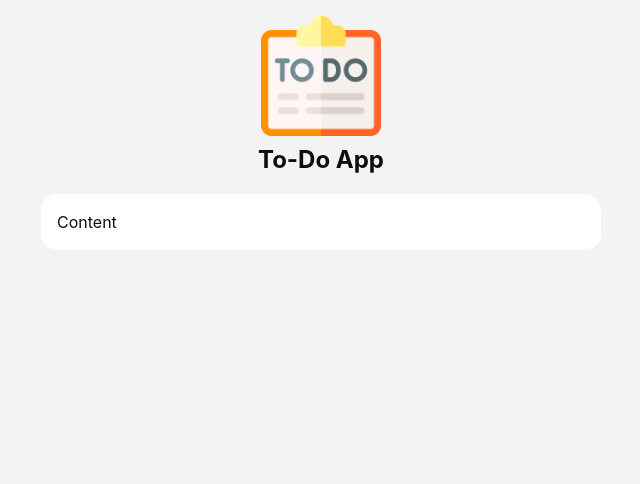
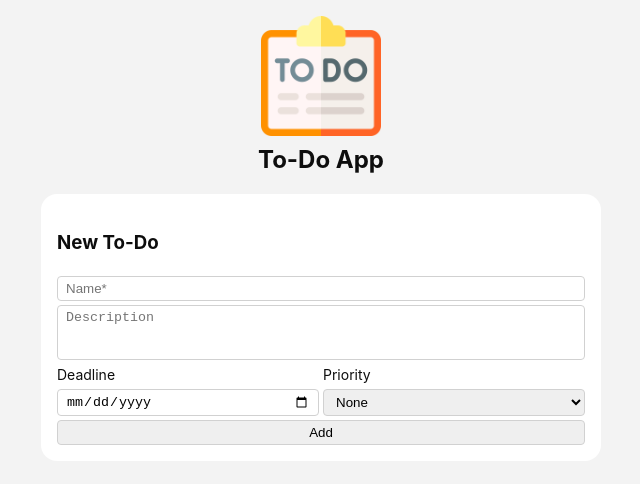
Before and after one commit to meriam-hamdaoui/my_todo_list, a React (Vite) app: page / in a window 1280 px wide. Shown: the top 484 px of the page, without its empty margins (319-959 px from the left). Built offline with nearby package versions, Linux system fonts and the light colour scheme.

Commit message:
todo form

```diff
--- a/src/App.jsx
+++ b/src/App.jsx
@@ -1,16 +1,18 @@
 import React from "react";
-
+import TodoForm from "./components/TodoForm/TodoForm";
 import styles from "./App.module.css";
 
 function App() {
   return (
     <div className={styles.App}>
       <header className={styles.Header}>
-        <img className={styles.Logo} src="/public/img/to-do-list.png" />
+        <img className={styles.Logo} src="/img/to-do-list.png" />
         <h2 className={styles.Title}>To-Do App</h2>
       </header>
 
-      <div className={styles.AppContainer}>Content</div>
+      <div className={styles.AppContainer}>
+        <TodoForm />
+      </div>
     </div>
   );
 }
--- /dev/null
+++ b/src/components/TodoForm/Todo.module.css
@@ -0,0 +1,45 @@
+.Form {
+  display: flex;
+  flex-direction: column;
+  gap: 4px;
+}
+
+.Form input[type="submit"] {
+  width: 100%;
+}
+
+.FormFields {
+  display: flex;
+  flex-direction: column;
+  flex-grow: 1;
+  gap: 4px;
+}
+
+.FormGroup {
+  display: flex;
+  gap: 4px;
+  align-items: flex-start;
+}
+
+.FormField {
+  display: flex;
+  flex-direction: column;
+  gap: 4px;
+  flex-grow: 1;
+  flex-basis: 50%;
+  justify-content: center;
+}
+
+.FormField label {
+  font-size: 14px;
+}
+
+.FormField input,
+.FormField textarea,
+.FormField select {
+  width: 100%;
+}
+
+.FormField textarea {
+  resize: none;
+}
--- /dev/null
+++ b/src/components/TodoForm/TodoForm.jsx
@@ -0,0 +1,66 @@
+import React from "react";
+import styles from "./Todo.module.css";
+
+export const periorities = [
+  { value: "none", label: "None" },
+  { value: "low", label: "Low" },
+  { value: "medium", label: "Medium" },
+  { value: "high", label: "High" },
+];
+
+const TodoForm = () => {
+  return (
+    <section>
+      <h3 className={styles.Title}>New To-Do</h3>
+
+      <form className={styles.Form}>
+        <div className={styles.FormFields}>
+          <div className={styles.FormField}>
+            <input
+              type="text"
+              aria-label="Name*"
+              placeholder="Name*"
+              name="name"
+              autoComplete="off"
+            />
+          </div>
+
+          <div className={styles.FormField}>
+            <textarea
+              aria-label="Description"
+              placeholder="Description"
+              name="description"
+              rows="3"
+            />
+          </div>
+
+          <div className={styles.FormGroup}>
+            <div className={styles.FormField}>
+              <label htmlFor="deadline">Deadline</label>
+              <input type="date" id="deadline" name="deadline" />
+            </div>
+
+            <div className={styles.FormField}>
+              <label htmlFor="priority">Priority</label>
+              <select defaultValue="none" id="priority" name="priority">
+                {periorities.map((priority) => (
+                  <option key={priority.value} value={priority.value}>
+                    {priority.label}
+                  </option>
+                ))}
+                {/* <option value="none">None</option>
+                <option value="low">Low</option>
+                <option value="medium">Medium</option>
+                <option value="high">High</option> */}
+              </select>
+            </div>
+          </div>
+        </div>
+
+        <input type="submit" value="Add" />
+      </form>
+    </section>
+  );
+};
+
+export default TodoForm;
```
